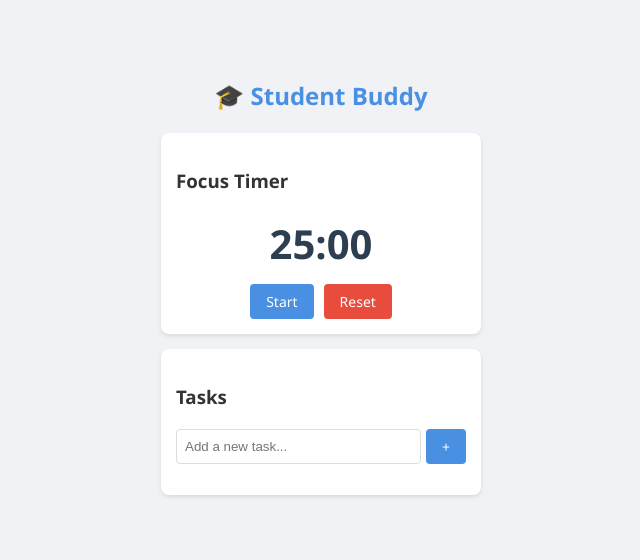
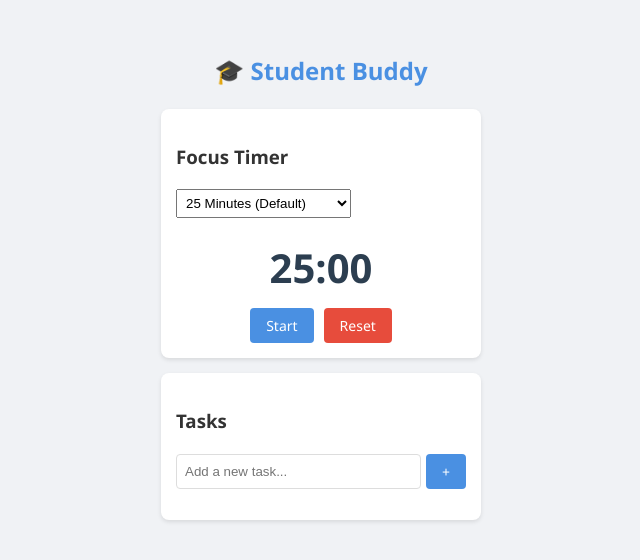
Before and after one commit to DELTA-45-G/student-buddy-extension, a React (Vite) app: page / in a window 1280 px wide. Shown: the part 106-666 px from the top of the page, without its empty margins (319-959 px from the left). Built offline with nearby package versions, Linux system fonts and the light colour scheme.

Commit message:
added some specific time set for the timer

```diff
--- a/src/App.jsx
+++ b/src/App.jsx
@@ -3,25 +3,24 @@ import './App.css';
 
 function App() {
   // --- TIMER STATE ---
-  const [timeLeft, setTimeLeft] = useState(25 * 60); // 25 minutes
+  const [timeLeft, setTimeLeft] = useState(25 * 60);
+  const [initialTime, setInitialTime] = useState(25 * 60); // Store the selected time
   const [isActive, setIsActive] = useState(false);
 
   // --- TASK STATE ---
   const [tasks, setTasks] = useState([]);
   const [newTask, setNewTask] = useState('');
 
-  // 1. Load tasks from Chrome Storage when the app starts
+  // Load tasks
   useEffect(() => {
     if (typeof chrome !== 'undefined' && chrome.storage) {
       chrome.storage.sync.get(['tasks'], (result) => {
-        if (result.tasks) {
-          setTasks(result.tasks);
-        }
+        if (result.tasks) setTasks(result.tasks);
       });
     }
   }, []);
 
-  // 2. Timer Logic (Counts down every second)
+  // Timer Logic
   useEffect(() => {
     let interval = null;
     if (isActive && timeLeft > 0) {
@@ -30,15 +29,23 @@ function App() {
       }, 1000);
     } else if (timeLeft === 0) {
       setIsActive(false);
-      alert("Time to take a break!");
+      alert("Time's up! Great work.");
     }
     return () => clearInterval(interval);
   }, [isActive, timeLeft]);
 
-  // 3. Helper Functions
+  // Handle Time Selection
+  const handleTimeChange = (e) => {
+    const minutes = parseInt(e.target.value);
+    const seconds = minutes * 60;
+    setInitialTime(seconds);
+    setTimeLeft(seconds);
+    setIsActive(false); // Stop timer if user changes time
+  };
+
+  // Task Helpers
   const saveTasksToStorage = (updatedTasks) => {
     setTasks(updatedTasks);
-    // Only save if we are in the extension environment
     if (typeof chrome !== 'undefined' && chrome.storage) {
       chrome.storage.sync.set({ tasks: updatedTasks });
     }
@@ -69,12 +76,29 @@ function App() {
       {/* Timer Section */}
       <div className="card">
         <h3>Focus Timer</h3>
+
+        {/* New Dropdown for Time Selection */}
+        <select onChange={handleTimeChange} disabled={isActive} style={{marginBottom: '10px', padding: '5px'}}>
+          <option value="5">5 Minutes</option>
+          <option value="10">10 Minutes</option>
+          <option value="15">15 Minutes</option>
+          <option value="25" selected>25 Minutes (Default)</option>
+          <option value="30">30 Minutes</option>
+          <option value="45">45 Minutes</option>
+          <option value="60">60 Minutes (1 Hour)</option>
+          <option value="90">90 Minutes (1.5 Hours)</option>
+          <option value="120">120 Minutes (2 Hours)</option>
+          <option value="150">150 Minutes (2.5 Hours)</option>
+          <option value="180">180 Minutes (3 Hours)</option>
+        </select>
+
         <div className="timer-display">{formatTime(timeLeft)}</div>
+
         <div className="button-group">
           <button onClick={() => setIsActive(!isActive)}>
             {isActive ? 'Pause' : 'Start'}
           </button>
-          <button className="reset-btn" onClick={() => { setIsActive(false); setTimeLeft(25*60); }}>
+          <button className="reset-btn" onClick={() => { setIsActive(false); setTimeLeft(initialTime); }}>
             Reset
           </button>
         </div>
```
